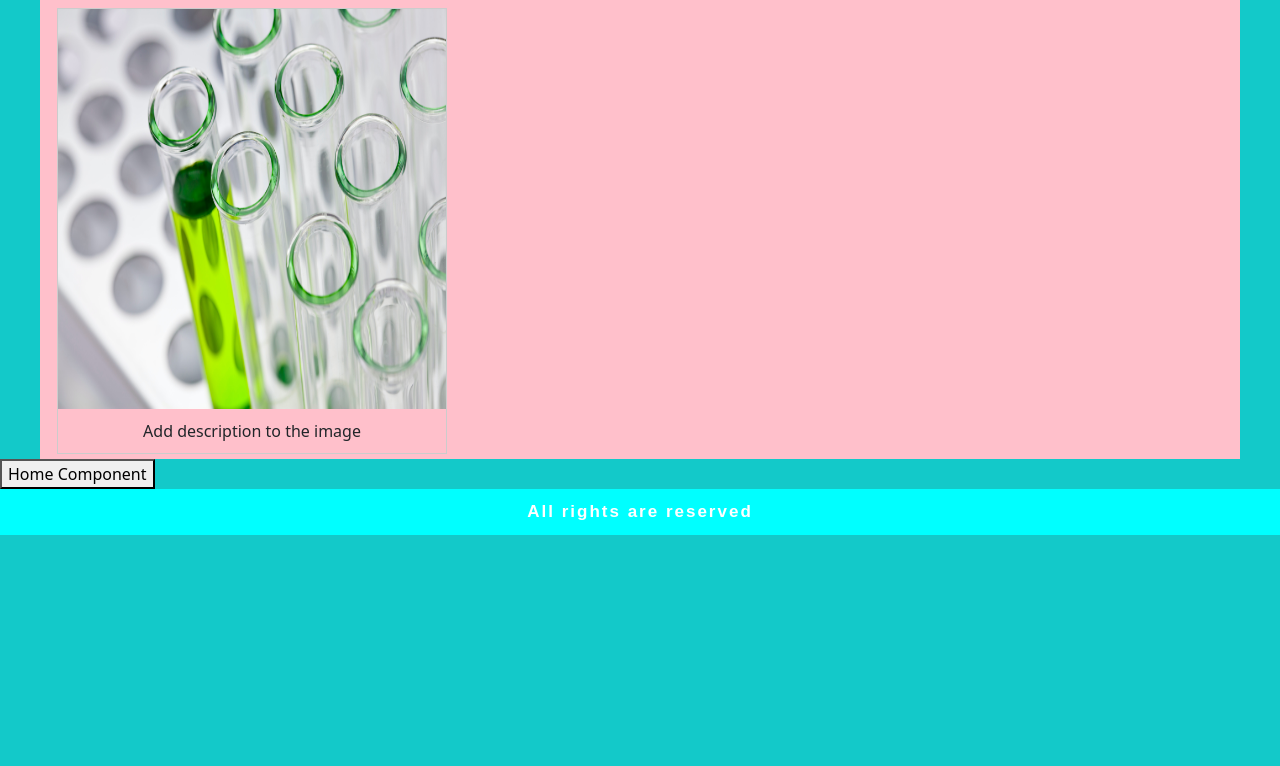
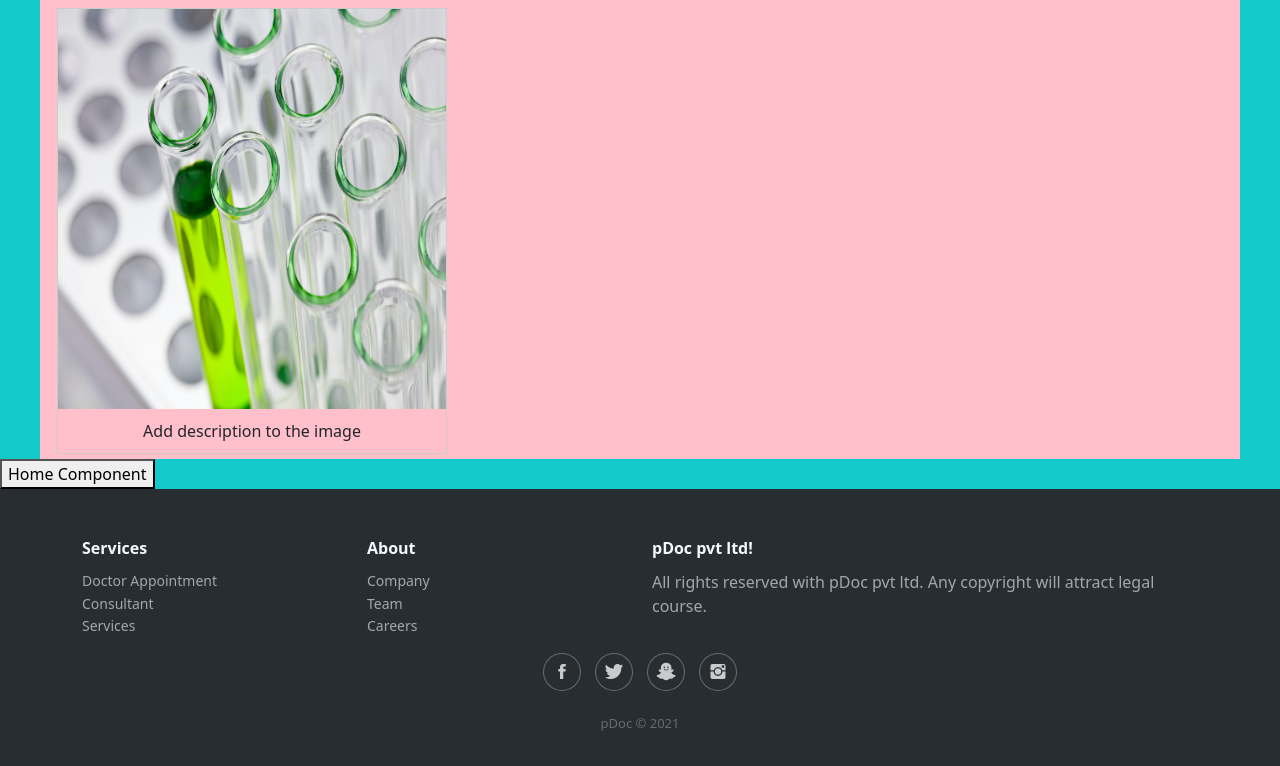
Before and after one commit to ismailbaig/trainingDemo, an Angular app: page / in a window 1280 px wide. Shown: the part 1105-1871 px from the top of the page. Before the commit the page ends 1640 px from the top, so only its background shows below. Built offline with nearby package versions, Linux system fonts and the light colour scheme.

Commit message:
footer added

```diff
--- a/src/app/app.component.html
+++ b/src/app/app.component.html
@@ -35,7 +35,5 @@
 
 <midoc-home></midoc-home>
 
-<footer>
-All rights are reserved
-
-</footer>
+<pdoc-footer>
+</pdoc-footer>
--- a/src/app/app.module.ts
+++ b/src/app/app.module.ts
@@ -2,12 +2,14 @@
 import { BrowserModule } from '@angular/platform-browser';
 
 import { AppComponent } from './app.component';
+import { FooterComponent } from './footer/footer.component';
 import { HomeComponent } from './home/home.component';
 
 @NgModule({
   declarations: [
     AppComponent,
-    HomeComponent
+    HomeComponent,
+    FooterComponent
   ],
   imports: [
     BrowserModule
--- /dev/null
+++ b/src/app/footer/footer.component.html
@@ -0,0 +1,30 @@
+<div class="footer-dark">
+    <footer>
+        <div class="container">
+            <div class="row">
+                <div class="col-sm-6 col-md-3 item">
+                    <h3>Services</h3>
+                    <ul>
+                        <li><a href="#">Doctor Appointment</a></li>
+                        <li><a href="#">Consultant</a></li>
+                        <li><a href="#">Services</a></li>
+                    </ul>
+                </div>
+                <div class="col-sm-6 col-md-3 item">
+                    <h3>About</h3>
+                    <ul>
+                        <li><a href="#">Company</a></li>
+                        <li><a href="#">Team</a></li>
+                        <li><a href="#">Careers</a></li>
+                    </ul>
+                </div>
+                <div class="col-md-6 item text">
+                    <h3>pDoc pvt ltd!</h3>
+                    <p>All rights reserved with pDoc pvt ltd. Any copyright will attract legal course.</p>
+                </div>
+                <div class="col item social"><a href="#"><i class="icon ion-social-facebook"></i></a><a href="#"><i class="icon ion-social-twitter"></i></a><a href="#"><i class="icon ion-social-snapchat"></i></a><a href="#"><i class="icon ion-social-instagram"></i></a></div>
+            </div>
+            <p class="copyright">pDoc © 2021</p>
+        </div>
+    </footer>
+</div>
--- /dev/null
+++ b/src/app/footer/footer.component.scss
@@ -0,0 +1,89 @@
+.footer-dark {
+    padding:50px 0;
+    color:#f0f9ff;
+    background-color:#282d32;
+  }
+
+  .footer-dark h3 {
+    margin-top:0;
+    margin-bottom:12px;
+    font-weight:bold;
+    font-size:16px;
+  }
+
+  .footer-dark ul {
+    padding:0;
+    list-style:none;
+    line-height:1.6;
+    font-size:14px;
+    margin-bottom:0;
+  }
+
+  .footer-dark ul a {
+    color:inherit;
+    text-decoration:none;
+    opacity:0.6;
+  }
+
+  .footer-dark ul a:hover {
+    opacity:0.8;
+  }
+
+  @media (max-width:767px) {
+    .footer-dark .item:not(.social) {
+      text-align:center;
+      padding-bottom:20px;
+    }
+  }
+
+  .footer-dark .item.text {
+    margin-bottom:36px;
+  }
+
+  @media (max-width:767px) {
+    .footer-dark .item.text {
+      margin-bottom:0;
+    }
+  }
+
+  .footer-dark .item.text p {
+    opacity:0.6;
+    margin-bottom:0;
+  }
+
+  .footer-dark .item.social {
+    text-align:center;
+  }
+
+  @media (max-width:991px) {
+    .footer-dark .item.social {
+      text-align:center;
+      margin-top:20px;
+    }
+  }
+
+  .footer-dark .item.social > a {
+    font-size:20px;
+    width:36px;
+    height:36px;
+    line-height:36px;
+    display:inline-block;
+    text-align:center;
+    border-radius:50%;
+    box-shadow:0 0 0 1px rgba(255,255,255,0.4);
+    margin:0 8px;
+    color:#fff;
+    opacity:0.75;
+  }
+
+  .footer-dark .item.social > a:hover {
+    opacity:0.9;
+  }
+
+  .footer-dark .copyright {
+    text-align:center;
+    padding-top:24px;
+    opacity:0.3;
+    font-size:13px;
+    margin-bottom:0;
+  }
--- a/src/index.html
+++ b/src/index.html
@@ -5,9 +5,17 @@
   <title>Proj</title>
   <base href="/">
   <meta name="viewport" content="width=device-width, initial-scale=1">
+
+  <!--CSS Links-->
   <link rel="icon" type="image/x-icon" href="favicon.ico">
   <link href="https://cdn.jsdelivr.net/npm/bootstrap@5.0.1/dist/css/bootstrap.min.css" rel="stylesheet"
     integrity="sha384-+0n0xVW2eSR5OomGNYDnhzAbDsOXxcvSN1TPprVMTNDbiYZCxYbOOl7+AMvyTG2x" crossorigin="anonymous">
+  <link rel="stylesheet" href="https://cdnjs.cloudflare.com/ajax/libs/ionicons/2.0.1/css/ionicons.min.css">
+
+
+  <!--SCRIPT links-->
+  <script src="https://cdnjs.cloudflare.com/ajax/libs/jquery/3.2.1/jquery.min.js"></script>
+  <script src="https://cdnjs.cloudflare.com/ajax/libs/twitter-bootstrap/4.1.3/js/bootstrap.bundle.min.js"></script>
 </head>
 <body>
   <app-root></app-root>
```
Also changed, not shown: src/app/footer/footer.component.ts (added, +15 -0 lines).
